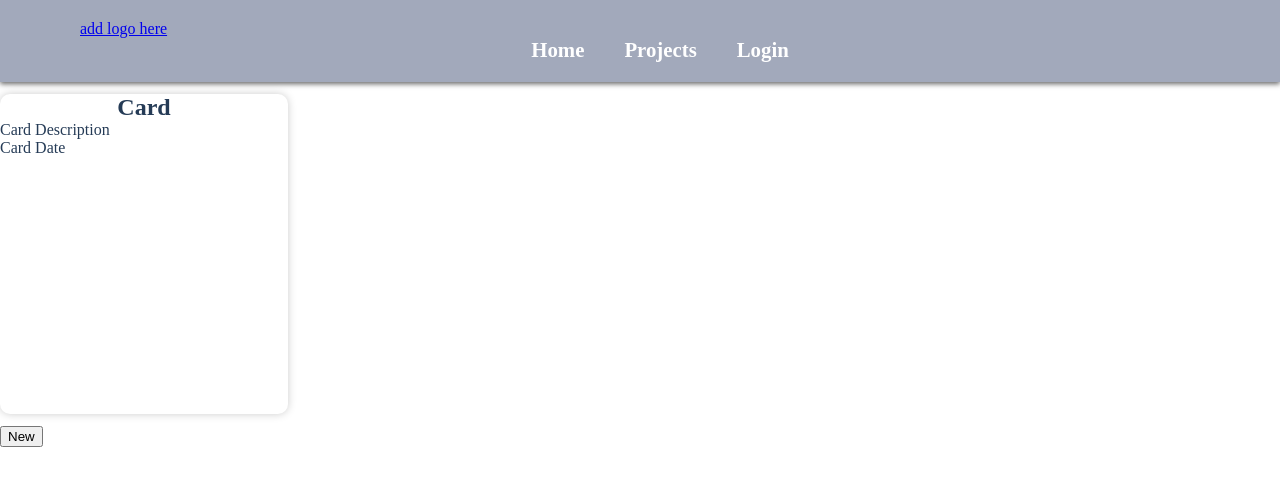
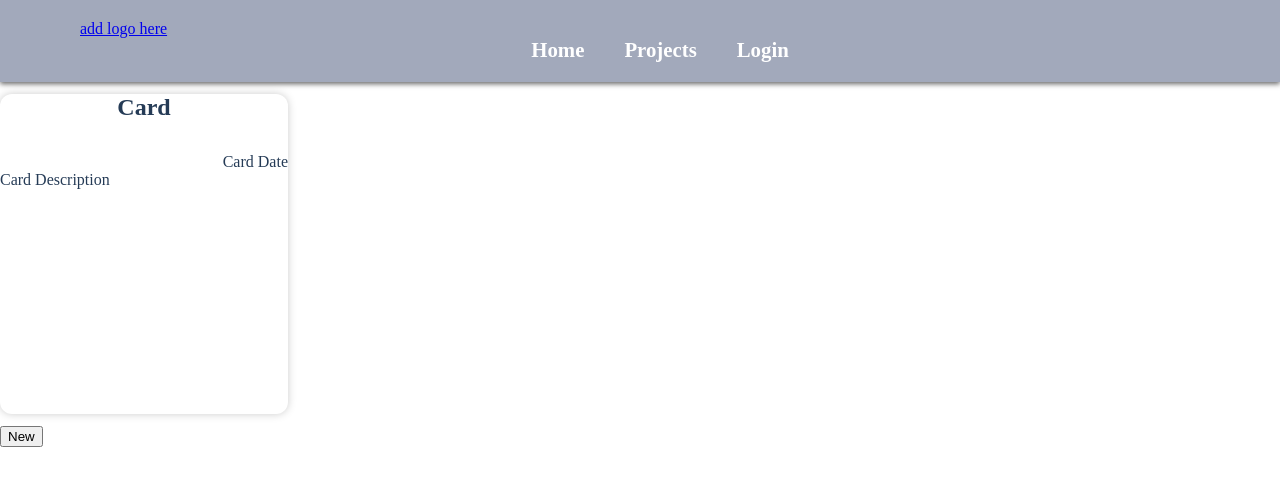
Before and after one commit to derekely/ManagementProPlusPlus, a React (Create React App) app: page / in a window 1280 px wide. Shown: the top 486 px of the page. Built offline with nearby package versions, Linux system fonts and the light colour scheme.

Commit message:
Added the height and width to the card.

```diff
--- a/src/components/Card.js
+++ b/src/components/Card.js
@@ -6,8 +6,8 @@ export default function Card(){
         <div className="card">
             <div className="cardBody">
                 <h2 className="cardTitle">Card</h2>
+                <p className="cardDate">Card Date</p>
                 <p className="cardDescription">Card Description</p>
-                <p className="cardDate">Card Date</p>
             </div>
         </div>
     )
--- a/src/components/CardStlyes.css
+++ b/src/components/CardStlyes.css
@@ -1,7 +1,7 @@
 .card {
     width: 18rem;
     height: 20rem;
-    border-radius: 10px;
+    border-radius: 12px;
     box-shadow: 0px 0px 8px #ccc;
     color: #253b56;
     margin: 12px 0px;
@@ -9,4 +9,13 @@
 
 .cardTitle{
     text-align: center;
+    margin-bottom: 2rem;
 }
+
+.cardDescription {
+    margin-bottom: 2rem;
+}
+
+.cardDate {
+   text-align-last: right;
+}
```
